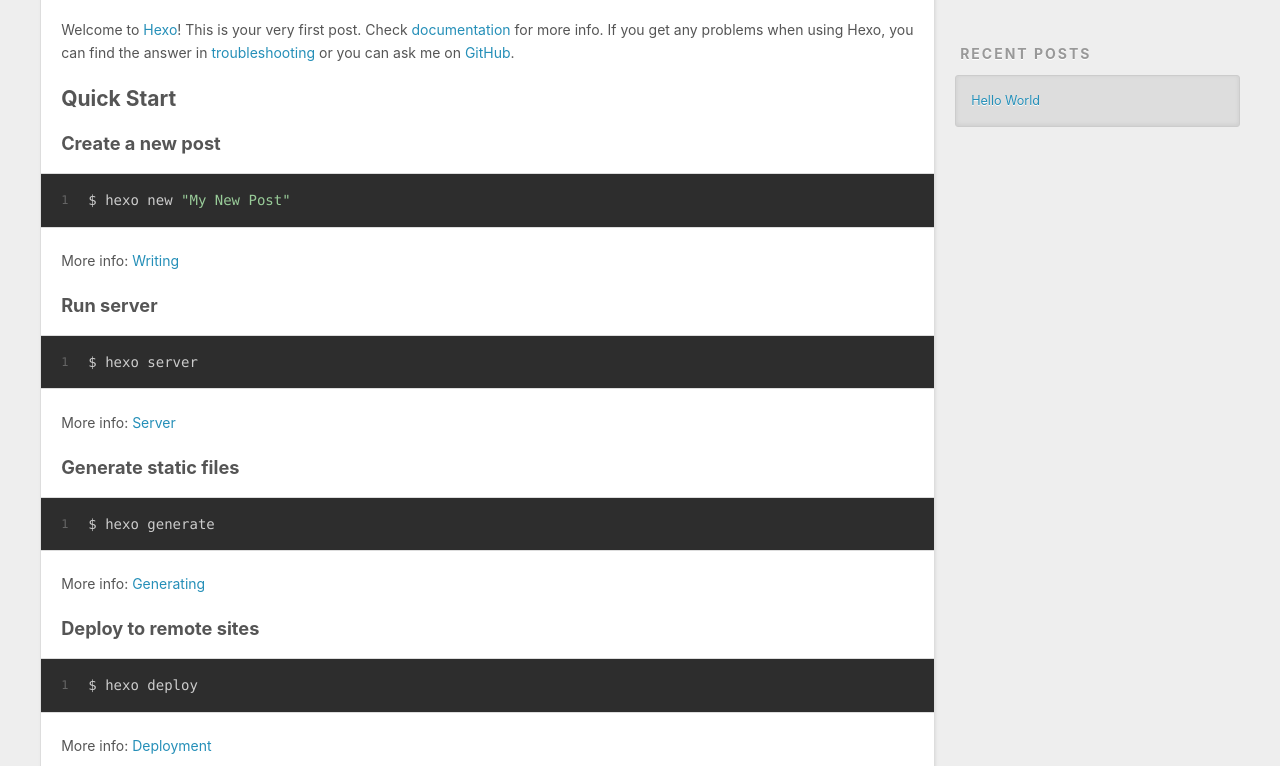
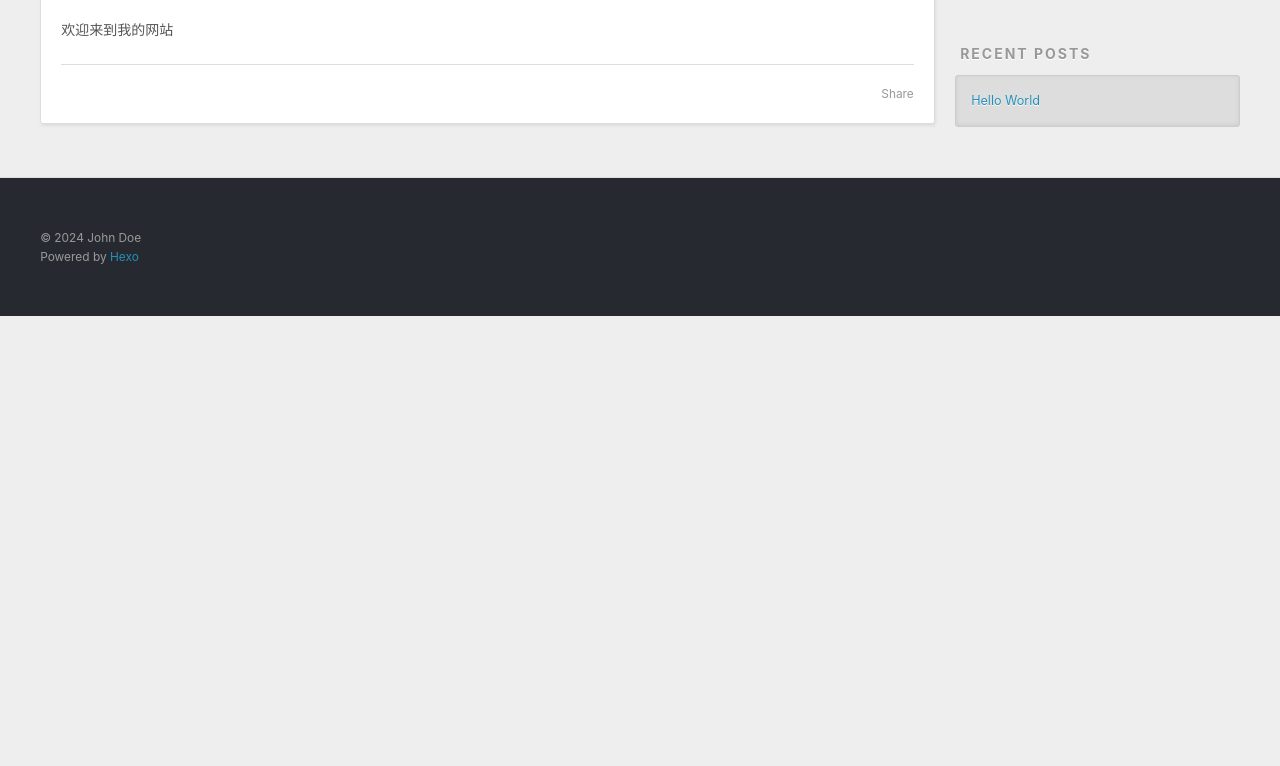
Before and after one commit to lnclub/lnclub.github.io, a plain HTML site: page 2024/05/05/hello-world/index.html in a window 1280 px wide. Shown: the part 434-1200 px from the top of the page. After the commit the page ends 800 px from the top, so only its background shows below. Drawn offline with Linux system fonts and the light colour scheme.

Commit message:
Site updated: 2024-05-05 13:27:12

```diff
--- a/2024/05/05/hello-world/index.html
+++ b/2024/05/05/hello-world/index.html
@@ -6,15 +6,15 @@
 
   <title>Hello World | Hexo</title>
   <meta name="viewport" content="width=device-width, initial-scale=1, shrink-to-fit=no">
-  <meta name="description" content="Welcome to Hexo! This is your very first post. Check documentation for more info. If you get any problems when using Hexo, you can find the answer in troubleshooting or you can ask me on GitHub. Quick">
+  <meta name="description" content="欢迎来到我的网站">
 <meta property="og:type" content="article">
 <meta property="og:title" content="Hello World">
 <meta property="og:url" content="http://example.com/2024/05/05/hello-world/index.html">
 <meta property="og:site_name" content="Hexo">
-<meta property="og:description" content="Welcome to Hexo! This is your very first post. Check documentation for more info. If you get any problems when using Hexo, you can find the answer in troubleshooting or you can ask me on GitHub. Quick">
+<meta property="og:description" content="欢迎来到我的网站">
 <meta property="og:locale" content="en_US">
 <meta property="article:published_time" content="2024-05-05T05:10:41.911Z">
-<meta property="article:modified_time" content="2024-05-05T05:10:41.911Z">
+<meta property="article:modified_time" content="2024-05-05T05:25:25.615Z">
 <meta property="article:author" content="John Doe">
 <meta name="twitter:card" content="summary">
 
@@ -93,19 +93,7 @@
 
     <div class="e-content article-entry" itemprop="articleBody">
 
-        <p>Welcome to <a target="_blank" rel="noopener" href="https://hexo.io/">Hexo</a>! This is your very first post. Check <a target="_blank" rel="noopener" href="https://hexo.io/docs/">documentation</a> for more info. If you get any problems when using Hexo, you can find the answer in <a target="_blank" rel="noopener" href="https://hexo.io/docs/troubleshooting.html">troubleshooting</a> or you can ask me on <a target="_blank" rel="noopener" href="https://github.com/hexojs/hexo/issues">GitHub</a>.</p>
-<h2 id="Quick-Start"><a href="#Quick-Start" class="headerlink" title="Quick Start"></a>Quick Start</h2><h3 id="Create-a-new-post"><a href="#Create-a-new-post" class="headerlink" title="Create a new post"></a>Create a new post</h3><figure class="highlight bash"><table><tr><td class="gutter"><pre><span class="line">1</span><br></pre></td><td class="code"><pre><span class="line">$ hexo new <span class="string">&quot;My New Post&quot;</span></span><br></pre></td></tr></table></figure>
-
-<p>More info: <a target="_blank" rel="noopener" href="https://hexo.io/docs/writing.html">Writing</a></p>
-<h3 id="Run-server"><a href="#Run-server" class="headerlink" title="Run server"></a>Run server</h3><figure class="highlight bash"><table><tr><td class="gutter"><pre><span class="line">1</span><br></pre></td><td class="code"><pre><span class="line">$ hexo server</span><br></pre></td></tr></table></figure>
-
-<p>More info: <a target="_blank" rel="noopener" href="https://hexo.io/docs/server.html">Server</a></p>
-<h3 id="Generate-static-files"><a href="#Generate-static-files" class="headerlink" title="Generate static files"></a>Generate static files</h3><figure class="highlight bash"><table><tr><td class="gutter"><pre><span class="line">1</span><br></pre></td><td class="code"><pre><span class="line">$ hexo generate</span><br></pre></td></tr></table></figure>
-
-<p>More info: <a target="_blank" rel="noopener" href="https://hexo.io/docs/generating.html">Generating</a></p>
-<h3 id="Deploy-to-remote-sites"><a href="#Deploy-to-remote-sites" class="headerlink" title="Deploy to remote sites"></a>Deploy to remote sites</h3><figure class="highlight bash"><table><tr><td class="gutter"><pre><span class="line">1</span><br></pre></td><td class="code"><pre><span class="line">$ hexo deploy</span><br></pre></td></tr></table></figure>
-
-<p>More info: <a target="_blank" rel="noopener" href="https://hexo.io/docs/one-command-deployment.html">Deployment</a></p>
+        <p>欢迎来到我的网站</p>
 
 
     </div>
```
Also changed, not shown: index.html (+1 -13 lines).
